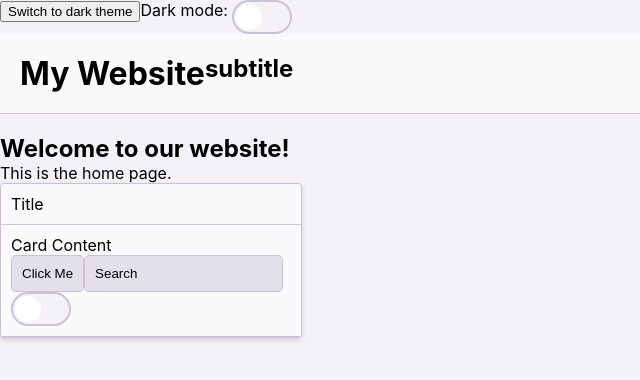
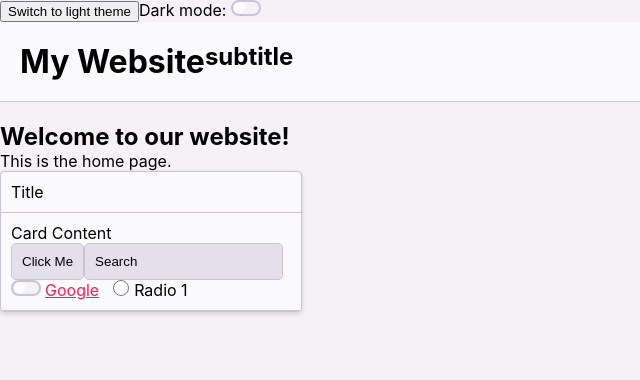
Before and after one commit to PierreChavez/webui, a React (Create React App) app: page / in a window 1280 px wide. Shown: the top 380 px of the page, without its empty margins (0-640 px from the left). Built offline with nearby package versions, Linux system fonts and the light colour scheme.

Commit message:
link and radio

```diff
--- a/src/App.jsx
+++ b/src/App.jsx
@@ -16,17 +16,19 @@ function App() {
 
 
   useEffect(() => {
+    handleToggle(isChecked);
     document.body.setAttribute('data-theme', theme);
-  }, [theme]);
+    console.log(`Theme switched to ${theme}`);
+  }, [theme, isChecked]);
 
   const handleToggle = (checked) => {
-    setTheme(theme === 'light' ? 'dark' : 'light');
+    setTheme(checked ? 'dark' : 'light');
     setIsChecked(checked);
   };
 
   return (
     <div className="App fullHeight" style={{ color: 'var(--primary-color)', backgroundColor: 'var(--background-color)' }}>
-      <ThemeSwitcher theme={theme} onToggle={handleToggle} />
+      <ThemeSwitcher isChecked={isChecked} theme={theme} onToggle={handleToggle} />
       <HomePage onSearchSubmit={handleSearchSubmit} />
     </div>
   );
--- /dev/null
+++ b/src/components/atoms/Link/Link.jsx
@@ -0,0 +1,8 @@
+import React from 'react';
+import styles from './Link.module.css';
+
+const Link = ({ href, children }) => (
+  <a href={href} className={styles.Link}>{children}</a>
+);
+
+export default Link;
--- /dev/null
+++ b/src/components/atoms/Link/Link.module.css
@@ -0,0 +1,9 @@
+.Link {
+    color: var(--emphasis-color);
+    padding: 1px 4px;
+    border-radius: 2px;
+}
+
+.Link:hover {
+    background-color: rgba(var(--emphasis-color-rgb), 0.35);
+}
--- /dev/null
+++ b/src/components/atoms/Radio/Radio.jsx
@@ -0,0 +1,11 @@
+import React from 'react';
+import styles from './Radio.module.css';
+
+const Radio = ({ name, value, checked, onChange, children }) => (
+  <label className={styles.Radio}>
+    <input type="radio" name={name} value={value} checked={checked} onChange={onChange} />
+    {children}
+  </label>
+);
+
+export default Radio;
--- /dev/null
+++ b/src/components/atoms/Radio/Radio.module.css
@@ -0,0 +1,12 @@
+.Radio {
+    margin: 0 10px;
+}
+
+.Radio input {
+    margin-right: 5px;
+    accent-color: var(--emphasis-color);
+    border: 2px solid var(--secondary-color);
+    width: 1rem;
+    height: 1rem;
+
+}
--- a/src/components/atoms/ToggleSwitch/ToggleSwitch.module.css
+++ b/src/components/atoms/ToggleSwitch/ToggleSwitch.module.css
@@ -2,8 +2,8 @@
 .ToggleSwitch {
   position: relative;
   display: inline-block;
-  width: 60px;
-  height: 34px;
+  width: 1.875rem;
+  height: 1rem;
 }
 
 .ToggleSwitch input {
@@ -22,16 +22,16 @@
   background-color: var(--background-color);
   transition: .4s;
   border: 2px solid var(--border-color);
-  border-radius: 34px;
+  border-radius: 1rem;
 }
 
 .slider:before {
   position: absolute;
   content: "";
-  height: 26px;
-  width: 26px;
-  left: 2px;
-  bottom: 2px;
+  height: 0.688rem;
+  width: 0.688rem;
+  left: 1px;
+  bottom: 1px;
   background-color: white;
   transition: .4s;
   border-radius: 50%;
@@ -44,12 +44,12 @@ input:checked + .slider {
 }
 
 input:checked + .slider:before {
-  transform: translateX(26px);
+  transform: translateX(0.875rem);
 }
 
 /* Rounded sliders */
 .slider.round {
-  border-radius: 34px;
+  border-radius: 1rem;
 }
 
 .slider.round:before {
--- a/src/components/organisms/Card/Card.jsx
+++ b/src/components/organisms/Card/Card.jsx
@@ -1,6 +1,5 @@
 import React from 'react';
 import styles from './Card.module.css';
-import Text from '../../atoms/Text/Text';
 import CardHeader from '../../molecules/CardHeader/CardHeader';
 
 const Card = ({ title, thumbnail, children }) => (
--- a/src/pages/HomePage/HomePage.jsx
+++ b/src/pages/HomePage/HomePage.jsx
@@ -5,6 +5,8 @@ import ToggleSwitch from '../../components/atoms/ToggleSwitch/ToggleSwitch';
 import Card from '../../components/organisms/Card/Card';
 import PageTemplate from '../../components/templates/PageTemplate/PageTemplate';
 import styles from './HomePage.module.css';
+import Link from '../../components/atoms/Link/Link';
+import Radio from '../../components/atoms/Radio/Radio';
 
 const HomePage = ({ onSearchSubmit, children }) => (
   <div className={styles.homePage}>
@@ -16,7 +18,8 @@ const HomePage = ({ onSearchSubmit, children }) => (
         <Button>Click Me</Button>
         <Input placeholder='Search'/>
         <ToggleSwitch />
-
+        <Link href="https://www.google.com">Google</Link>
+        <Radio name="radio" value="radio1">Radio 1</Radio>
       </Card>
     </PageTemplate>
   </div>
--- a/src/themes/ThemeSwitcher.jsx
+++ b/src/themes/ThemeSwitcher.jsx
@@ -1,13 +1,13 @@
 import React from 'react';
 import ToggleSwitch from '../components/atoms/ToggleSwitch/ToggleSwitch';
 
-const ThemeSwitcher = ({ theme, onToggle }) => (
+const ThemeSwitcher = ({ theme,isChecked, onToggle }) => (
     <div>
         <button onClick={onToggle}>
-            Switch to {theme === 'light' ? 'dark' : 'light'} theme
+            Switch to {theme} theme
         </button>
         <span>Dark mode: </span>
-        <ToggleSwitch checked={theme === 'dark'} onChange={onToggle} />
+        <ToggleSwitch checked={isChecked} onChange={onToggle} />
     </div>
 );
 
--- a/src/themes/themes.module.css
+++ b/src/themes/themes.module.css
@@ -8,7 +8,8 @@
     --secondary-color: #FAF9FB;
     --border-color: #CBC2D9;
     --secondary-light-color: #E4E0EB;
-    --emphasis-color: #FA1D4E;
+    --emphasis-color-rgb: 250, 29, 78;
+    --emphasis-color: rgb(var(--emphasis-color-rgb));
 
 }
 
```
